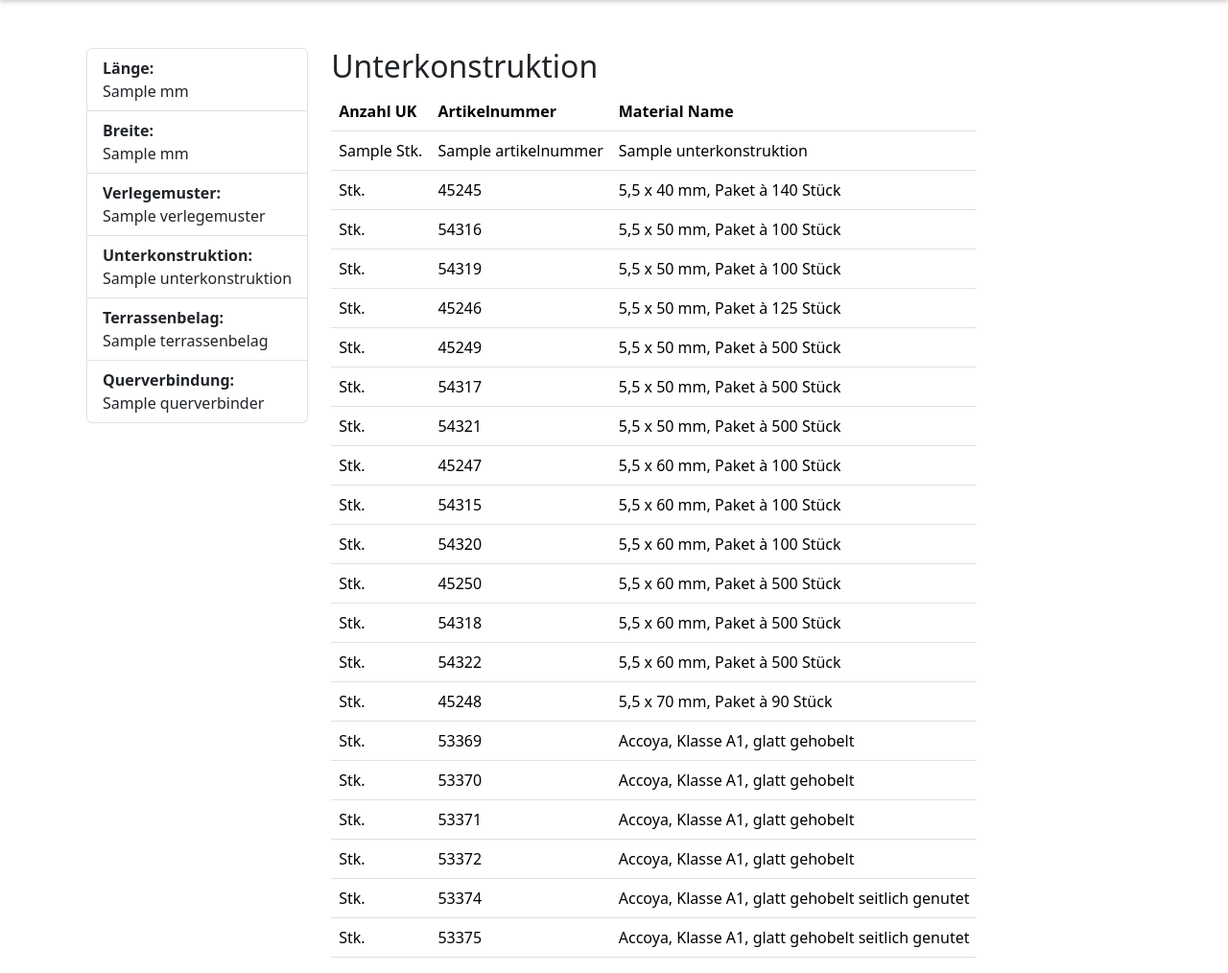
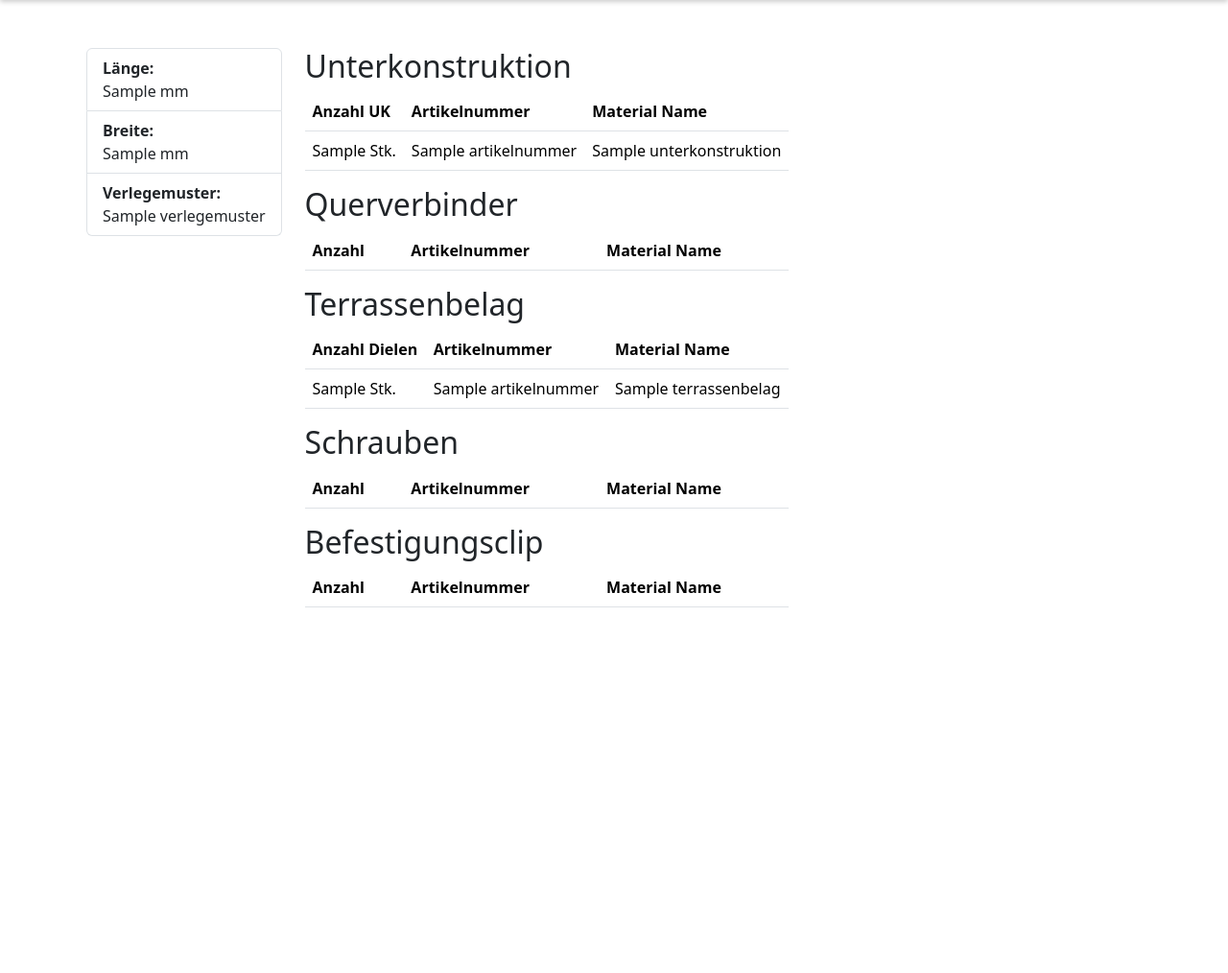
Before and after one commit to BitBattler/PlanerDjango, a Django app: template Terrassenplaner/templates/Terrassenplaner/ergebnis.html in a window 1280 px wide. Shown: the part 156-1170 px from the top of the page at 96% size. After the commit the page ends 789 px from the top, so only its background shows below. Run offline with Django 5.2, Linux system fonts and the light colour scheme; data comes from the database, SQL or seed files in the repository; the template is opened without the code that fills it: values that come from a table or form of the project are taken from there, most other values are stand-ins (such as "Sample title", 1, 10 or a date in 2020); lists and menus that the app fills with data are empty; some libraries are stand-ins or nearby versions.

Commit message:
Ergebnisseite bearbeitet

```diff
--- a/Planer/settings.py
+++ b/Planer/settings.py
@@ -32,7 +32,7 @@
 # SECURITY WARNING: don't run with debug turned on in production!
 DEBUG = True
 
-ALLOWED_HOSTS = ['planer12-zr3b2fj8.b4a.run','node85a.containers.back4app.com', 'localhost', '127.0.0.1']
+ALLOWED_HOSTS = ['localhost', '127.0.0.1']
 
 
 # Application definition
--- a/Terrassenplaner/templates/Terrassenplaner/ergebnis.html
+++ b/Terrassenplaner/templates/Terrassenplaner/ergebnis.html
@@ -17,15 +17,6 @@
         </li>
         <li class="list-group-item">
           <strong>Verlegemuster:</strong> <br>{{ verlegemuster }}
-        </li>
-        <li class="list-group-item">
-          <strong>Unterkonstruktion:</strong> <br>{{ unterkonstruktion.material_name }}
-        </li>
-        <li class="list-group-item">
-          <strong>Terrassenbelag:</strong> <br>{{ terrassenbelag.material_name }}
-        </li>
-        <li class="list-group-item">
-          <strong>Querverbindung:</strong> <br>{{ querverbinder }}
         </li>
       </ul>
     </div>
@@ -54,6 +45,7 @@
               <td>{{ verbinder.material_name }}</td>
             </tr>
             {% endfor %}
+            {% endif %}
           </tbody>
         </table>
       </section>
@@ -79,11 +71,11 @@
             {% endif %}
             {% if bohrschrauben > 0 %}
                 <tr>
-                  <td>{{ bohrschrauben }} Stk.</td> <!-- Anzahl der Bohrschrauben -->
+                  <td>{{ bohrschrauben }} Stk.</td>
                   <td>{% if bohrschrauben_list.0.artikelnummer %}{{ bohrschrauben_list.0.artikelnummer }}{% endif %}</td>
                   <td>{% if bohrschrauben_list.0.material_name %}{{ bohrschrauben_list.0.material_name }}{% endif %}</td>
                 </tr>
-                {% for schrauben in bohrschrauben_list|slice:"1:" %} <!-- Details für jede weitere Bohrschraube -->
+                {% for schrauben in bohrschrauben_list|slice:"1:" %}
                     <tr>
                       <td></td>
                       <td>{% if schrauben.artikelnummer %}{{ schrauben.artikelnummer }}{% endif %}</td>
@@ -115,7 +107,7 @@
         </table>
       </section>
       <section>
-        <h2>Montagematerial</h2>
+        <h2>Schrauben</h2>
         <table class="table table-hover">
           <thead class="thead-light">
             <tr>
@@ -125,17 +117,6 @@
             </tr>
           </thead>
             <tbody>
-
-            {% endif %}
-            {% if querstreben_gesamt > 0 %}
-            {% for verbinder in verbinder %}
-            <tr>
-              <td>{{ querstreben_gesamt }} Stk.</td>
-              <td>{{ verbinder.artikelnummer }}</td>
-              <td>Verbinder für Querstreben</td>
-            </tr>
-            {% endfor %}
-            {% endif %}
             {% if gesamt_schrauben > 0 %}
             {% for schraube in schrauben %}
             <tr>
@@ -145,16 +126,27 @@
             </tr>
             {% endfor %}
             {% endif %}
-            {% if befestigungsclips %}
+          </tbody>
+        </table>
+          <h2>Befestigungsclip</h2>
+          <table class="table table-hover">
+              <thead class="thead-light">
+                <tr>
+                  <th>Anzahl</th>
+                  <th>Artikelnummer</th>
+                  <th>Material Name</th>
+                </tr>
+              </thead>
+                <tbody>
+            {% if gesamt_befestigungsclip > 0 %}
               {% for clip in befestigungsclips %}
               <tr>
-              <td>{{ clip.anzahl }} Stk.</td>  <!-- Hier gehe ich davon aus, dass 'anzahl' ein Feld des Clip-Objekts ist -->
+                <td>{{ gesamt_befestigungsclip }} Stk.</td>
                 <td>{{ clip.artikelnummer }}</td>
                 <td>{{ clip.material_name }}</td>
               </tr>
               {% endfor %}
             {% endif %}
-            </tbody>
           </tbody>
         </table>
       </section>
```
Also changed, not shown: Terrassenplaner/views.py (+3 -8 lines). Lines whose indentation alone changed are shown as unchanged.
